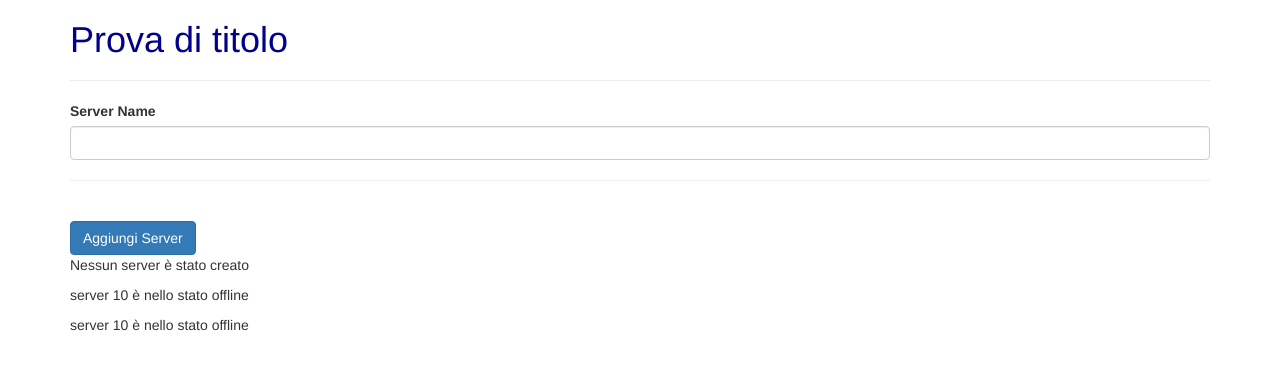
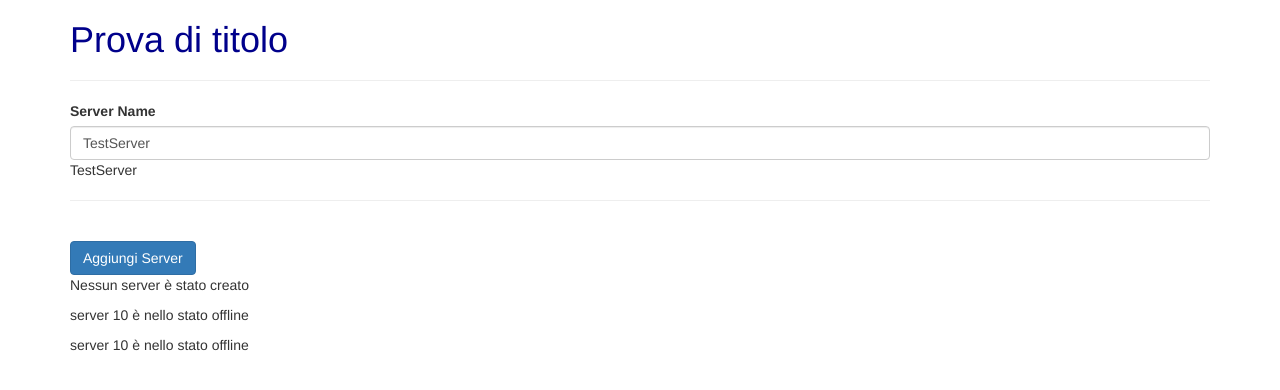
Before and after one commit to Valdorel/Angular, an Angular app in the folder my-first-project/: page / in a window 1280 px wide. Shown: the top 390 px of the page. Built offline with nearby package versions, Linux system fonts and the light colour scheme.

Commit message:
esempio di two-way-databinding

```diff
--- a/my-first-project/src/app/app.module.ts
+++ b/my-first-project/src/app/app.module.ts
@@ -4,6 +4,7 @@ import { BrowserModule } from '@angular/platform-browser';
 import { AppComponent } from './app.component';
 import {ServerComponent} from "./server/server.component";
 import { ServersComponent } from './servers/servers.component';
+import {FormsModule} from "@angular/forms";
 
 @NgModule({
   declarations: [
@@ -12,7 +13,8 @@ import { ServersComponent } from './servers/servers.component';
     ServersComponent
   ],
   imports: [
-    BrowserModule
+    BrowserModule,
+    FormsModule
   ],
   providers: [],
   bootstrap: [AppComponent]
--- a/my-first-project/src/app/servers/servers.component.html
+++ b/my-first-project/src/app/servers/servers.component.html
@@ -1,5 +1,15 @@
 <label>Server Name</label>
-<input type="text" class="form-control" (input)="onUpdateServerName($event)">
+<!--<input type="text" class="form-control" (input)="onUpdateServerName($event)">-->
+
+
+<!--Per poter utilizzare il 2-way-databinding è necessario importare nell'AppModule il FormsModule.
+    IL Two-way-binding permette di andare a modificare sia lato front che back(in questo caso parliamo del component.ts) il
+    valore associato alla variabile: andando a modificare l'imput, si modificherà la variabile, e se si va a modificare la variabile
+    automaticamente si modifica anche il valore dell'input. Tutto in maniera automatica e a runtime.
+-->
+
+<input type="text" class="form-control" [(ngModel)]="serverName">
+
 <p>{{serverName}}</p>
 <hr><br>
 <button class="btn btn-primary" [disabled]="!allowNewServer" (click)="onCreateServer()" > Aggiungi Server</button>
--- a/my-first-project/src/app/servers/servers.component.ts
+++ b/my-first-project/src/app/servers/servers.component.ts
@@ -9,7 +9,7 @@ export class ServersComponent implements OnInit {
 
   allowNewServer = false;
   serverCreationStatus = "Nessun server è stato creato";
-  serverName = '';
+  serverName = 'TestServer';
   constructor() {
     setTimeout( () => {
       this.allowNewServer = true;
```
